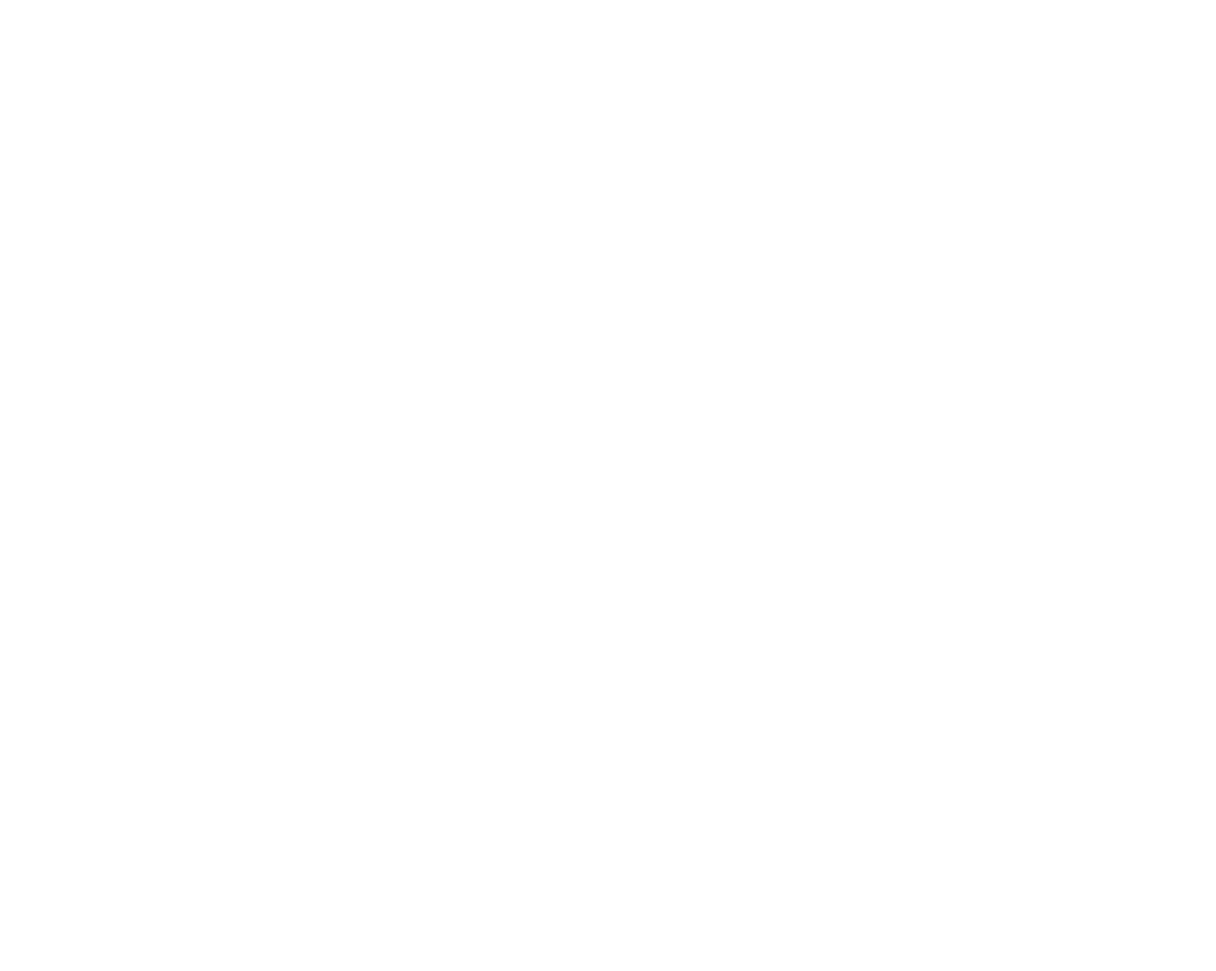
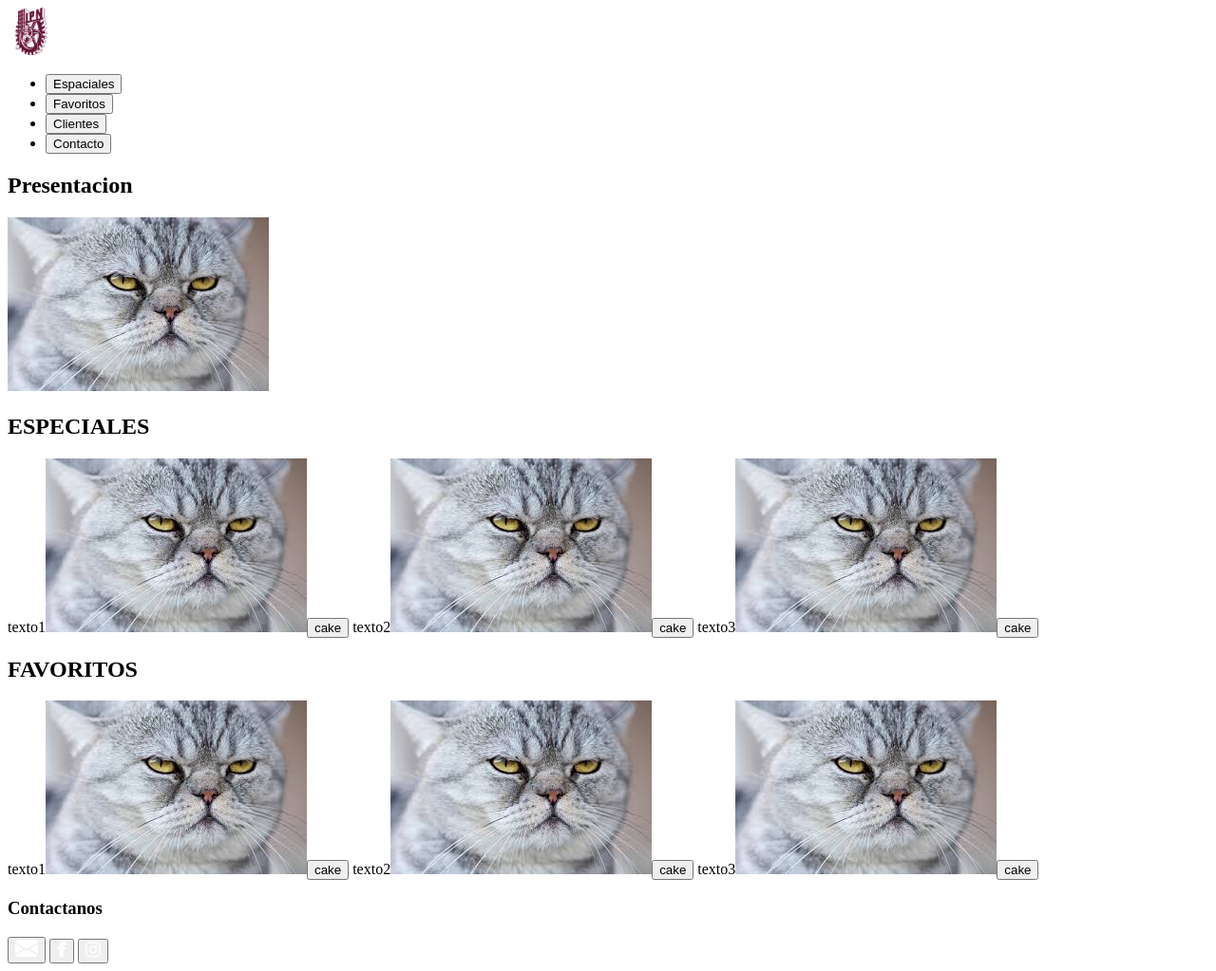
Before and after one commit to SunEater002/Equipo_3_J, a plain HTML site: page index.html in a window 1280 px wide. Shown: the whole page at 95% size. Before the commit the page ends 800 px from the top, so only its background shows below. Drawn offline with Linux system fonts and the light colour scheme.

Commit message:
borrador de estructura creado

```diff
--- a/index.html
+++ b/index.html
@@ -6,6 +6,50 @@
     <title>Document</title>
 </head>
 <body>
+    <header>
+        <nav>
+            <img src="./logos/logo_ipn1.webp" alt="LogoTemporal" width="50px" height="50px">
+            <ul>
+                <li><button>Espaciales</button></li>
+                <li><button>Favoritos</button></li>
+                <li><button>Clientes</button></li>
+                <li><button>Contacto</button></li>
+            </ul>
+        </nav>
+    </header>
+    <main>
+        <section>
+            <h1>Presentacion</h1>
+            <img src="./imagenes/gatoenojado.jpg" alt="">
+        </section>
 
+        <section id="especiales">
+            <article>
+                <h2>ESPECIALES</h2>
+                <span>texto1<img src="imagenes/gatoenojado.jpg" alt="espacial1"><button>cake</button></span>
+                <span>texto2<img src="imagenes/gatoenojado.jpg" alt="especial2"><button>cake</button></span>
+                <span>texto3<img src="imagenes/gatoenojado.jpg" alt="especial3"><button>cake</button></span>
+            </article>
+        </section>
+
+        <section id="favoritos">
+            <article>
+                <h2>FAVORITOS</h2>
+                <span>texto1<img src="imagenes/gatoenojado.jpg" alt="espacial1"><button>cake</button></span>
+                <span>texto2<img src="imagenes/gatoenojado.jpg" alt="especial2"><button>cake</button></span>
+                <span>texto3<img src="imagenes/gatoenojado.jpg" alt="especial3"><button>cake</button></span>
+            </article>
+        </section>
+
+        <footer>
+            <h3>Contactanos</h3>
+            <button><img src="iconos/icon-email.svg" alt=""></button>
+            <button><img src="iconos/icon-facebook.svg" alt=""></button>
+            <button><img src="iconos/icon-instagram.svg" alt=""></button>
+        </footer>
+
+
+
+    </main>
 </body>
 </html>
```
Also changed, not shown: iconos/icon-email.svg (added), iconos/icon-facebook.svg (added), iconos/icon-instagram.svg (added), iconos/icon-phone.svg (added), iconos/icon-star.svg (added), iconos/icon-twitter.svg (added), imagenes/gatoenojado.jpg (added), logos/logo_ipn1.webp (added).
